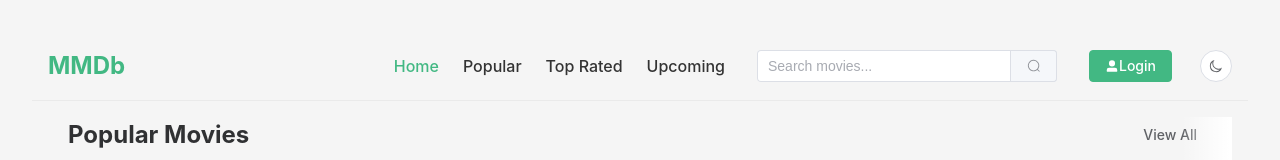
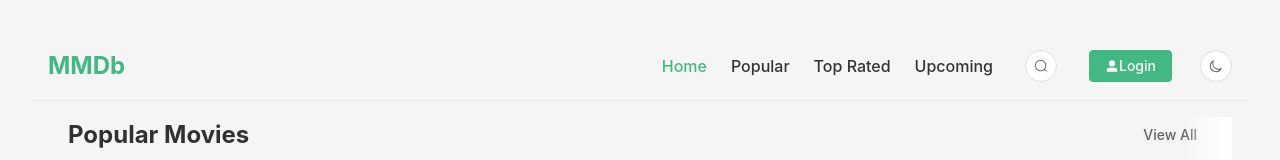
Before and after one commit to vikylevin/MMDB, a Vue app in the folder frontend/: page / in a window 1280 px wide. Shown: the top 160 px of the page. Built offline with nearby package versions, Linux system fonts and the light colour scheme; no server answers.

Commit message:
updated: searching box unshow defualt

```diff
--- a/frontend/src/components/AppHeader.vue
+++ b/frontend/src/components/AppHeader.vue
@@ -1,5 +1,5 @@
 <script setup>
-import { ref } from 'vue';
+import { ref, nextTick } from 'vue';
 import { Search, UserFilled } from '@element-plus/icons-vue';
 import AuthDialog from './AuthDialog.vue';
 
@@ -12,11 +12,27 @@ const searchQuery = ref('');
 const isMenuOpen = ref(false);
 const showAuthDialog = ref(false);
 const currentUser = ref(null);
+const isSearchExpanded = ref(false);
 
 const handleSearch = () => {
   if (searchQuery.value.trim()) {
     // Navigate to search results page with query
     window.location.href = `/search?query=${encodeURIComponent(searchQuery.value)}`;
+    // After searching, collapse the search bar
+    isSearchExpanded.value = false;
+  }
+};
+
+const toggleSearch = () => {
+  isSearchExpanded.value = !isSearchExpanded.value;
+  if (isSearchExpanded.value) {
+    // Focus the input when expanded
+    nextTick(() => {
+      document.querySelector('.search-input input').focus();
+    });
+  } else {
+    // Clear the search query when collapsed
+    searchQuery.value = '';
   }
 };
 
@@ -68,12 +84,20 @@ const handleLogout = async () => {
           </ul>
         </nav>
 
-        <div class="search-container">
+        <div class="search-container" :class="{ 'expanded': isSearchExpanded }">
+          <el-button
+            circle
+            class="search-icon"
+            :icon="Search"
+            @click="toggleSearch"
+            v-if="!isSearchExpanded"
+          />
           <el-input
-              v-model="searchQuery"
-              placeholder="Search movies..."
-              @keyup.enter="handleSearch"
-              class="search-input"
+            v-show="isSearchExpanded"
+            v-model="searchQuery"
+            placeholder="Search movies..."
+            @keyup.enter="handleSearch"
+            class="search-input"
           >
             <template #append>
               <el-button :icon="Search" @click="handleSearch"/>
@@ -193,11 +217,35 @@ const handleLogout = async () => {
 }
 
 .search-container {
+  position: relative;
+  width: auto;
+  transition: all 0.3s ease;
+  display: flex;
+  align-items: center;
+}
+
+.search-container.expanded {
   width: 300px;
 }
 
+.search-icon {
+  z-index: 2;
+}
+
 .search-input {
-  transition: width 0.3s;
+  position: absolute;
+  right: 0;
+  width: 100%;
+  opacity: 0;
+  transform: translateX(10px);
+  transition: all 0.3s ease;
+  pointer-events: none;
+}
+
+.search-container.expanded .search-input {
+  opacity: 1;
+  transform: translateX(0);
+  pointer-events: auto;
 }
 
 .controls {
@@ -260,6 +308,15 @@ const handleLogout = async () => {
     width: 100%;
   }
 
+  .search-container.expanded {
+    width: 100%;
+    margin: 10px 0;
+  }
+
+  .search-icon {
+    margin: 10px 0;
+  }
+
   .controls {
     flex-direction: column;
     width: 100%;
```
